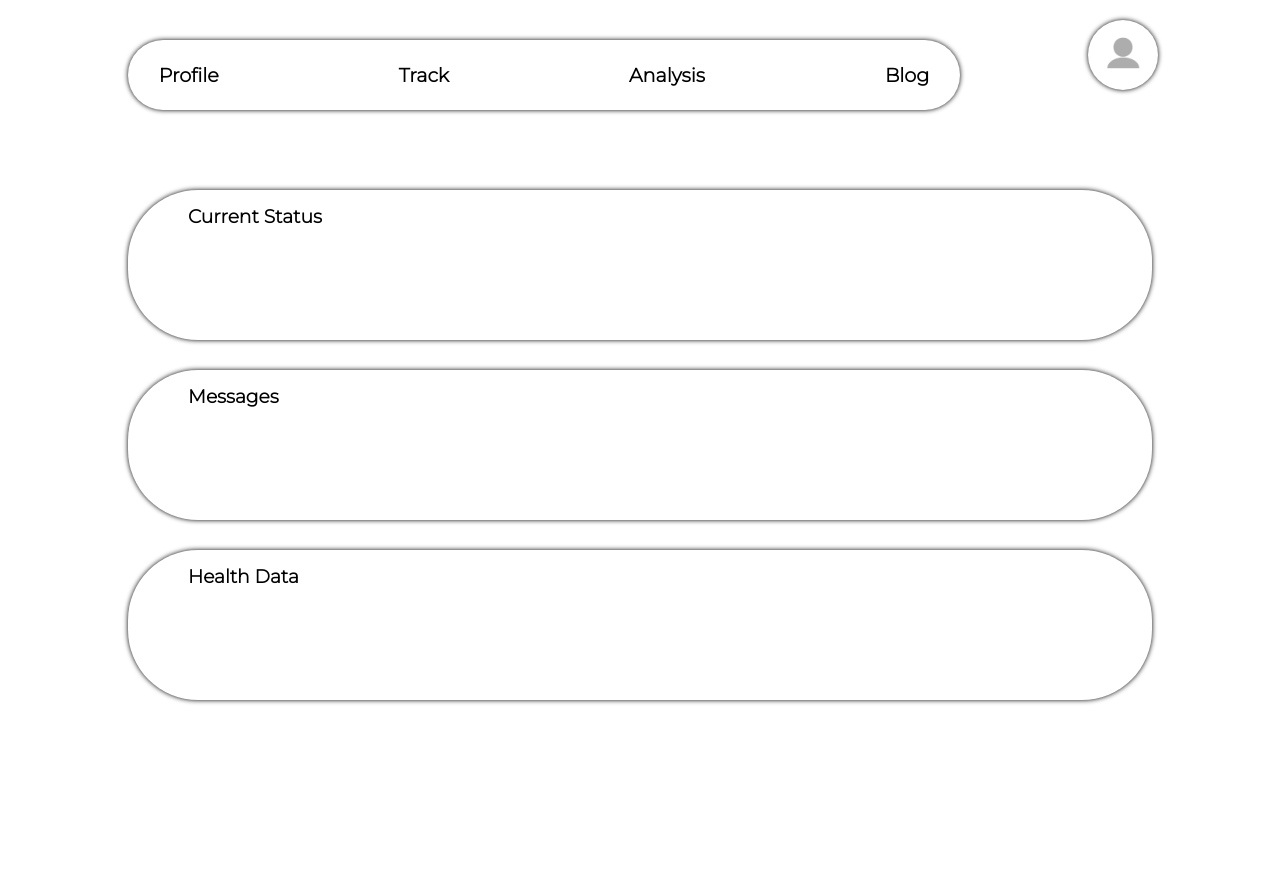
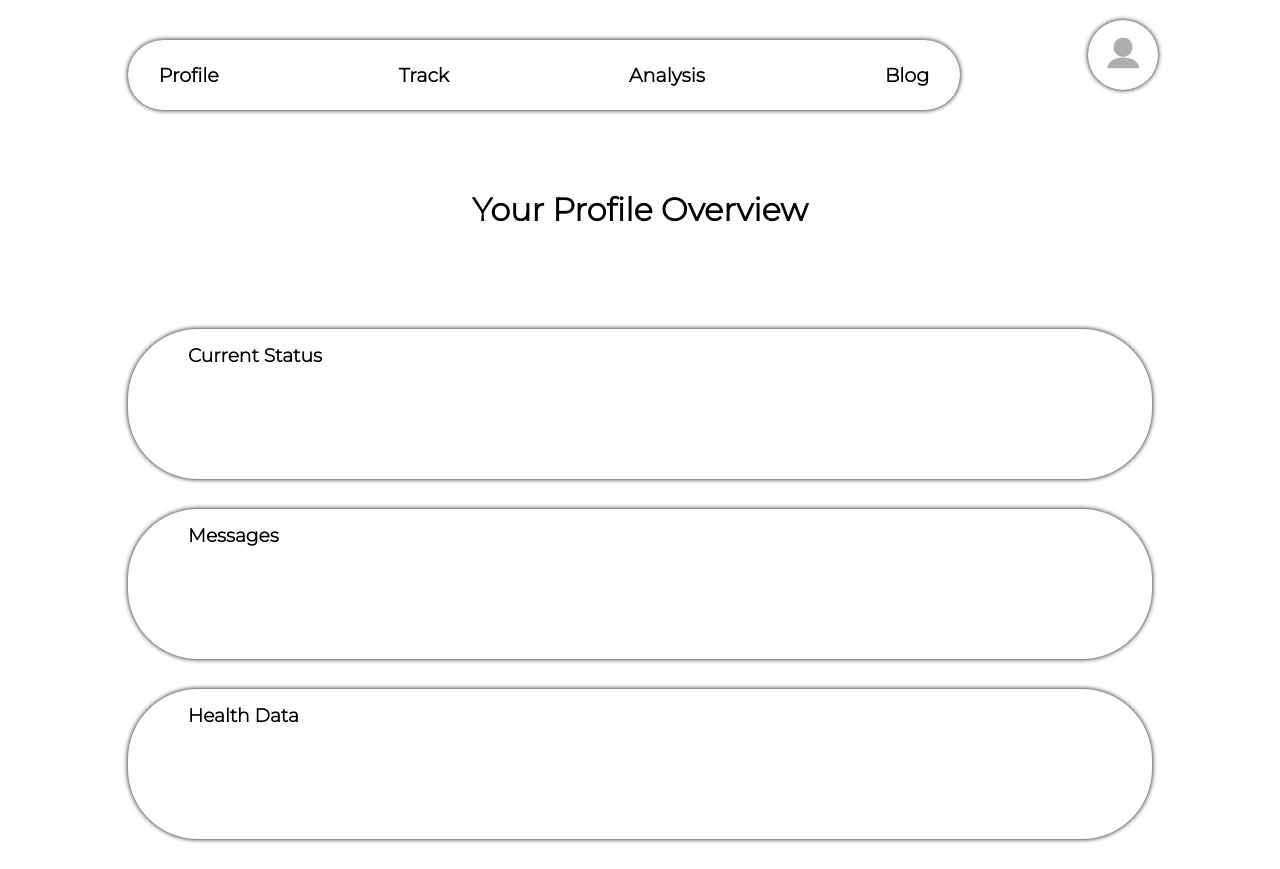
Before and after one commit to aanckr/co2-final-project, a React (Create React App) app: page /Overview in a window 1280 px wide. Before the commit the page ends 800 px from the top, so only its background shows below. Built offline with nearby package versions, Linux system fonts and the light colour scheme.

Commit message:
Added a headline and its styling

```diff
--- a/src/Overview.css
+++ b/src/Overview.css
@@ -1,3 +1,9 @@
+h1{
+  text-align: center;
+  margin-top: 100px;
+  margin-bottom: 40px;
+}
+
 #current-status, #personal-message, #health-data{
     width: 80%;
     height: 150px;
--- a/src/Overview.js
+++ b/src/Overview.js
@@ -7,6 +7,7 @@ function Overview() {
   return (
   <>
     <Header/>
+    <h1>Your Profile Overview</h1>
     <CurrentStatus/>
     <PersonalMessage/>
     <HealthData/>
```
